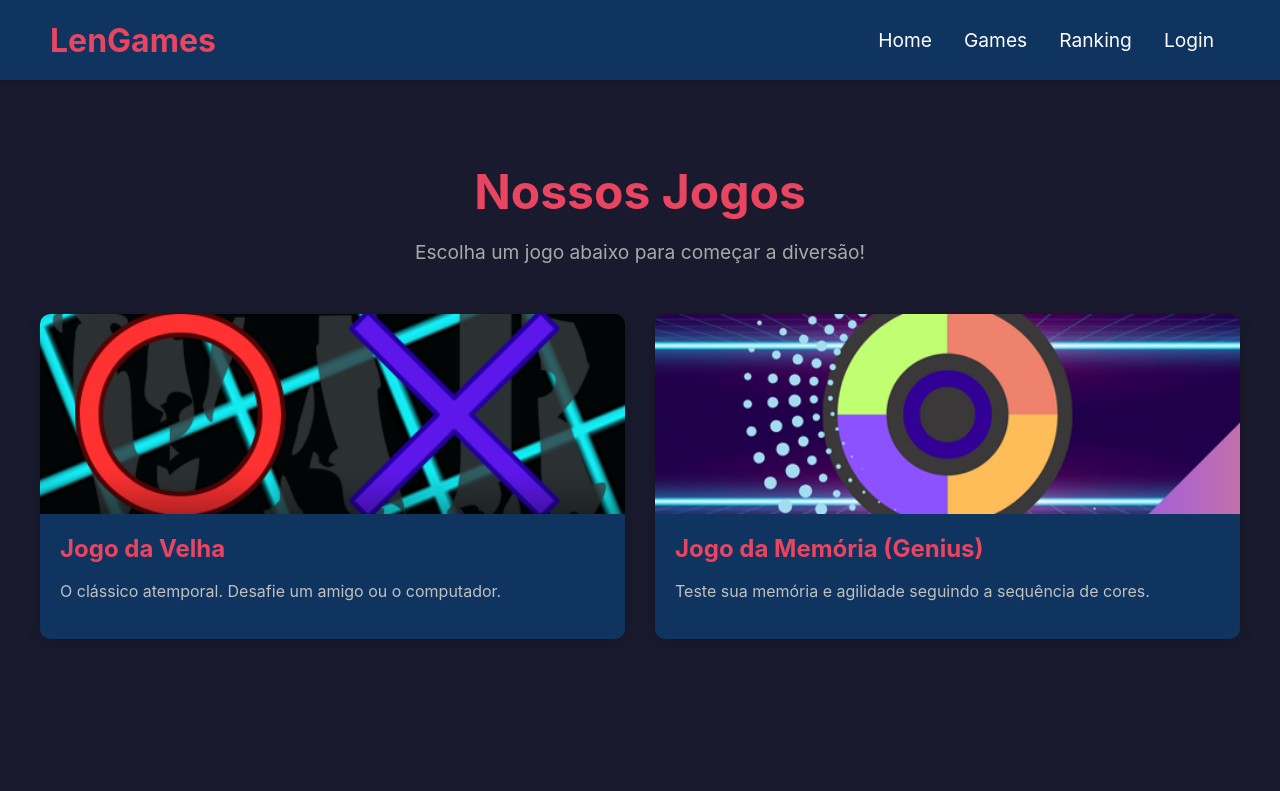
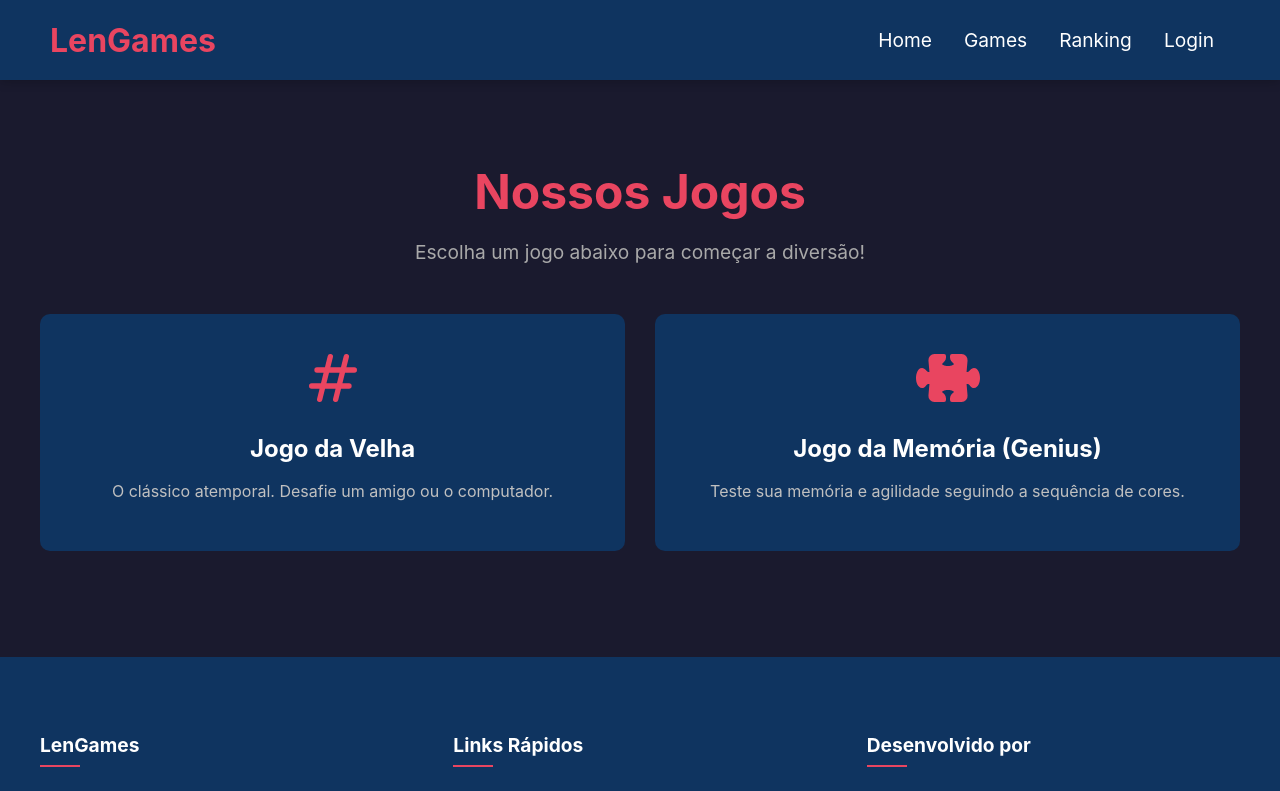
Before and after one commit to WuallanDAvilla/LenGames, a React (Vite) app: page /games in a window 1280 px wide. Shown: the top 791 px of the page. Built offline with nearby package versions, Linux system fonts and the light colour scheme; no server answers.

Commit message:
Diversas alterações que setão catalogadas em breve - Versão 1.4

```diff
--- a/package.json
+++ b/package.json
@@ -14,6 +14,7 @@
     "react": "^19.1.0",
     "react-dom": "^19.1.0",
     "react-hot-toast": "^2.5.2",
+    "react-icons": "^5.5.0",
     "react-router-dom": "^7.6.2"
   },
   "devDependencies": {
--- /dev/null
+++ b/src/data/gamesData.ts
@@ -0,0 +1,36 @@
+// src/data/gamesData.ts
+
+// Importando apenas os tipos que precisamos para os ícones
+import type { IconType } from 'react-icons';
+import { HiOutlineHashtag } from 'react-icons/hi';
+import { BsFillPuzzleFill } from 'react-icons/bs';
+
+// O tipo agora é mais simples: não inclui mais o 'component'.
+export interface GameInfo {
+  id: string;
+  name: string;
+  description: string;
+  theme: string;
+  Icon: IconType;
+}
+
+// A lista agora contém apenas as informações do jogo.
+export const gamesList: GameInfo[] = [
+  {
+    id: 'jogo-da-velha',
+    name: 'Jogo da Velha',
+    description: 'O clássico atemporal. Desafie um amigo ou o computador.',
+    theme: 'theme-tictactoe',
+    Icon: HiOutlineHashtag
+  },
+  {
+    id: 'genius',
+    name: 'Jogo da Memória (Genius)',
+    description: 'Teste sua memória e agilidade seguindo a sequência de cores.',
+    theme: 'theme-genius',
+    Icon: BsFillPuzzleFill
+  }
+];
+
+// O mapa agora também é mais simples.
+export const gamesInfoMap = new Map(gamesList.map(game => [game.id, game]));
--- a/src/main.tsx
+++ b/src/main.tsx
@@ -49,6 +49,7 @@ const router = createBrowserRouter([
     path: "/login",
     element: <Login />,
   },
+
 ]);
 
 ReactDOM.createRoot(document.getElementById("root")!).render(
--- a/src/pages/GameDetailPage.tsx
+++ b/src/pages/GameDetailPage.tsx
@@ -1,60 +1,55 @@
 // src/pages/GameDetailPage.tsx
 
 import { useParams } from 'react-router-dom';
-import { useEffect, type ReactNode } from 'react'; // <-- MUDANÇA 1: Importe o useEffect
-import { JogoDaVelha } from '../components/games/JogoDaVelha.tsx';
-import { JogoDaMemoria } from '../components/games/JogoDaMemoria.tsx';
+import { useEffect } from 'react';
+import { gamesInfoMap } from '../data/gamesData'; // Importa o mapa de INFORMAÇÕES
+
+// Importa os componentes de JOGO aqui
+import { JogoDaVelha } from '../components/games/JogoDaVelha';
+import { JogoDaMemoria } from '../components/games/JogoDaMemoria';
+
 import '../styles/GameDetailPage.css';
 
-// MUDANÇA 2: Adicionamos uma propriedade 'theme' para cada jogo
-const gamesData: { [key: string]: { name: string; component: ReactNode; theme: string } } = {
-  'jogo-da-velha': {
-    name: 'Jogo da Velha',
-    component: <JogoDaVelha />,
-    theme: 'theme-tictactoe' // Tema azul e verde
-  },
-  'genius': {
-    name: 'Jogo da Memória (Genius)',
-    component: <JogoDaMemoria />,
-    theme: 'theme-genius' // Tema escuro e neon
-  }
-};
+// Um novo mapa para associar o ID do jogo ao seu componente real
+const gameComponentMap = new Map([
+  ['jogo-da-velha', <JogoDaVelha />],
+  ['genius', <JogoDaMemoria />]
+]);
+
 
 export function GameDetailPage() {
   const { gameId } = useParams<{ gameId: string }>();
 
-  // MUDANÇA 3: Lógica para adicionar e remover a classe do tema no body
+  // Pega as informações do jogo (nome, tema, etc.)
+  const gameInfo = gameId ? gamesInfoMap.get(gameId) : undefined;
+  // Pega o componente do jogo
+  const gameComponent = gameId ? gameComponentMap.get(gameId) : undefined;
+
   useEffect(() => {
-    // Se o jogo existe, adiciona a classe do tema ao body
-    if (gameId && gamesData[gameId]) {
-      document.body.classList.add(gamesData[gameId].theme);
+    if (gameInfo) {
+      document.body.classList.add(gameInfo.theme);
     }
-
-    // Função de limpeza: será executada quando o componente for "desmontado" (quando o usuário sair da página)
     return () => {
-      if (gameId && gamesData[gameId]) {
-        document.body.classList.remove(gamesData[gameId].theme);
+      if (gameInfo) {
+        document.body.classList.remove(gameInfo.theme);
       }
     };
-  }, [gameId]); // O efeito será re-executado se o gameId mudar
+  }, [gameInfo]);
 
-  if (!gameId || !gamesData[gameId]) {
+  // Se não encontrarmos informações OU o componente, mostramos o erro.
+  if (!gameInfo || !gameComponent) {
     return (
-      <div className="game-detail-container">
+      <div className="game-detail-page">
         <h1>Jogo não encontrado!</h1>
-        <p>O jogo que você está procurando não existe ou foi removido.</p>
       </div>
     );
   }
 
-  const game = gamesData[gameId];
-
   return (
-    // Removemos o container com fundo fixo daqui, pois o tema agora é controlado pelo body
     <div className="game-detail-page">
-      <h1 className="game-title">{game.name}</h1>
+      <h1 className="game-title">{gameInfo.name}</h1>
       <div className="game-board-container">
-        {game.component}
+        {gameComponent}
       </div>
     </div>
   );
--- a/src/pages/Games.tsx
+++ b/src/pages/Games.tsx
@@ -1,25 +1,8 @@
 // src/pages/Games.tsx
 
 import { Link } from 'react-router-dom';
+import { gamesList } from '../data/gamesData'; // Importa a lista do nosso arquivo de dados
 import '../styles/Games.css';
-import jogoDaVelhaImg from '../assets/jogodavelha.png';
-import jogoDaMemoriaImg from '../assets/jogodamemoria.png';
-
-// --- MUDANÇA: O Jogo da Forca foi removido desta lista ---
-const gamesList = [
-  {
-    id: 'jogo-da-velha',
-    name: 'Jogo da Velha',
-    description: 'O clássico atemporal. Desafie um amigo ou o computador.',
-    imageUrl: jogoDaVelhaImg
-  },
-  {
-    id: 'genius',
-    name: 'Jogo da Memória (Genius)',
-    description: 'Teste sua memória e agilidade seguindo a sequência de cores.',
-    imageUrl: jogoDaMemoriaImg
-  }
-];
 
 export function Games() {
   return (
@@ -29,8 +12,10 @@ export function Games() {
 
       <div className="games-grid">
         {gamesList.map((game) => (
-          <Link to={`/games/${game.id}`} key={game.id} className="game-card">
-            <img src={game.imageUrl} alt={`Capa do jogo ${game.name}`} className="game-card-image" />
+          <Link to={`/games/${game.id}`} key={game.id} className={`game-card ${game.theme}-hover`}>
+            <div className="game-card-icon-wrapper">
+              <game.Icon className="game-card-icon" />
+            </div>
             <div className="game-card-info">
               <h3>{game.name}</h3>
               <p>{game.description}</p>
--- a/src/styles/Games.css
+++ b/src/styles/Games.css
@@ -2,69 +2,70 @@
 
 .games-page-container {
   padding: 50px 20px;
-  background-color: #1a1a2e; /* Fundo escuro padrão */
-  color: white;
-  min-height: calc(
-    100vh - 80px
-  ); /* 100% da altura da tela menos a altura da navbar */
+  background-color: #1a1a2e;
+  min-height: calc(100vh - 80px - 243px);
   text-align: center;
 }
 
-.games-page-container h1 {
-  font-size: 3rem;
-  margin-bottom: 10px;
-  color: #e94560;
-}
-
-.games-subtitle {
-  font-size: 1.2rem;
-  color: #a9a9a9;
-  margin-bottom: 50px;
-}
+.games-page-container h1 { font-size: 3rem; margin-bottom: 10px; color: #e94560; }
+.games-subtitle { font-size: 1.2rem; color: #a9a9a9; margin-bottom: 50px; }
 
 .games-grid {
   display: grid;
-  /* Cria uma grade responsiva: colunas de no mínimo 300px,
-     se ajustando automaticamente ao espaço disponível */
   grid-template-columns: repeat(auto-fit, minmax(300px, 1fr));
-  gap: 30px; /* Espaço entre os cartões */
+  gap: 30px;
   max-width: 1200px;
-  margin: 0 auto; /* Centraliza a grade na página */
+  margin: 0 auto;
 }
 
 .game-card {
   background: #0f3460;
   border-radius: 10px;
-  overflow: hidden; /* Garante que a imagem não passe das bordas arredondadas */
-  text-decoration: none; /* Remove o sublinhado do link */
+  text-decoration: none;
   color: white;
-  box-shadow: 0 4px 15px rgba(0, 0, 0, 0.2);
+  padding: 30px;
   display: flex;
-  flex-direction: column; /* Organiza a imagem e o texto em coluna */
-  transition: transform 0.3s ease-in-out, box-shadow 0.3s ease-in-out;
+  flex-direction: column;
+  align-items: center;
+  text-align: center;
+  border: 2px solid transparent; /* Borda inicial transparente */
+  transition: transform 0.3s ease-in-out, border-color 0.3s ease-in-out;
 }
 
 .game-card:hover {
-  transform: scale(1.05); /* Efeito de zoom ao passar o mouse */
-  box-shadow: 0 8px 30px rgba(233, 69, 96, 0.3); /* Sombra colorida no hover */
+  transform: translateY(-10px);
 }
 
-.game-card-image {
-  width: 100%;
-  height: 200px;
-  object-fit: cover; /* Faz a imagem cobrir a área sem distorcer */
+/* --- MUDANÇA PRINCIPAL NOS ESTILOS --- */
+.game-card-icon-wrapper {
+  margin-bottom: 20px;
+}
+.game-card-icon {
+  font-size: 4rem; /* Tamanho do ícone */
+  color: #e94560;
+  transition: color 0.3s ease-in-out;
 }
 
-.game-card-info {
-  padding: 20px;
-  text-align: left;
-  flex-grow: 1; /* Faz esta área crescer para preencher o espaço, alinhando os cartões */
+/* Efeito de hover para o Jogo da Velha */
+.game-card.theme-tictactoe-hover:hover {
+  border-color: #1abc9c;
 }
+.game-card.theme-tictactoe-hover:hover .game-card-icon {
+  color: #1abc9c;
+}
+
+/* Efeito de hover para o Genius */
+.game-card.theme-genius-hover:hover {
+  border-color: #facc15;
+}
+.game-card.theme-genius-hover:hover .game-card-icon {
+  color: #facc15;
+}
+
 
 .game-card-info h3 {
   margin-top: 0;
   margin-bottom: 10px;
-  color: #e94560;
   font-size: 1.5rem;
 }
 
```
Also changed, not shown: src/pages/ErrorPage.tsx (added, +38 -0 lines), src/styles/ErrorPage.css (added, +63 -0 lines), 2 other files (tests, documents, lock files or other folders).
